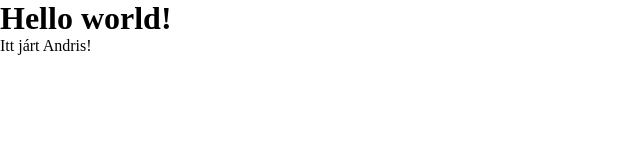
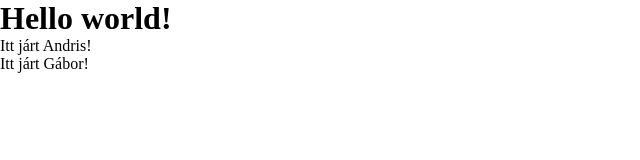
Before and after one commit to HordodongA/Demo_Git, a plain HTML site: page index.html in a window 1280 px wide. Shown: the whole page, without its empty margins (0-640 px from the left). Drawn offline with Linux system fonts and the light colour scheme.

Commit message:
an other paragraph added

```diff
--- a/index.html
+++ b/index.html
@@ -10,5 +10,6 @@
 <body>
     <h1>Hello world!</h1>
     <p> Itt járt Andris!</p>
+    <p> Itt járt Gábor!</p>
 </body>
 </html>
```
Also changed, not shown: 1 other file.
